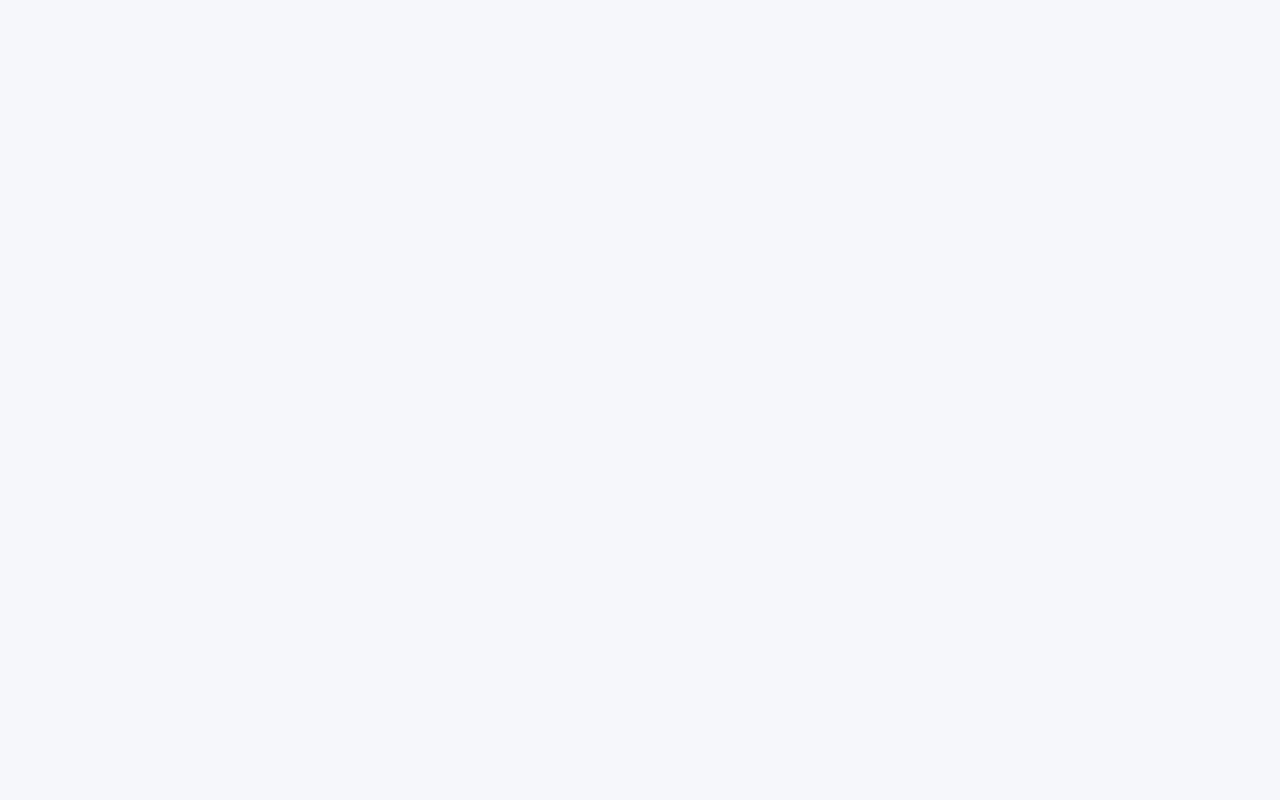
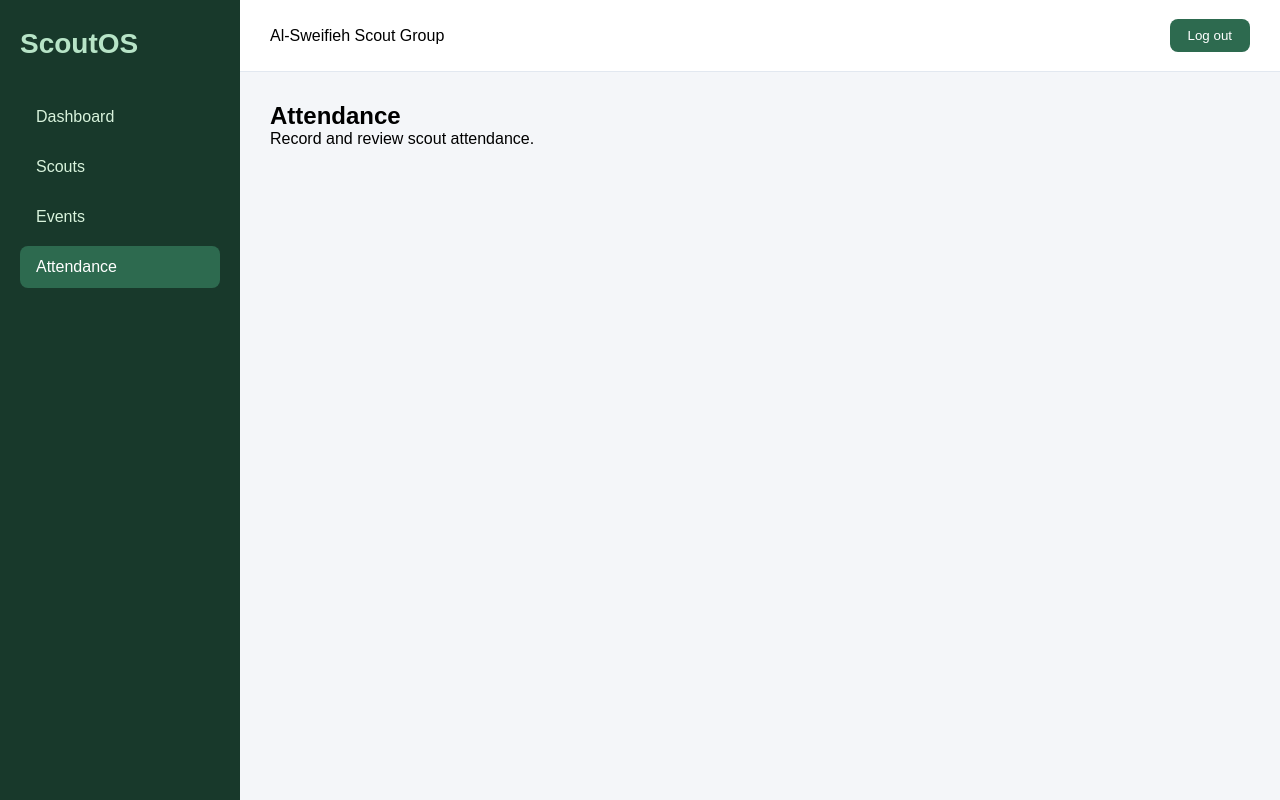
Before and after one commit to FawziMasa/ScoutOS, a React (Vite) app in the folder frontend/: page /attendance in a window 1280 px wide. Before the commit this address had no page. Built offline with nearby package versions, Linux system fonts and the light colour scheme; sample sign-in values are in the browser's storage.

Commit message:
Build ScoutOS navigation and application layout

```diff
--- a/frontend/src/App.css
+++ b/frontend/src/App.css
@@ -1,26 +1,73 @@
-.app {
+.app-layout {
   display: flex;
-  height: 100vh;
+  min-height: 100vh;
 }
 
 .sidebar {
-  width: 250px;
-  background: #1e293b;
+  width: 240px;
+  padding: 28px 20px;
+  background: #18392b;
   color: white;
-  padding: 20px;
 }
 
-.main {
+.sidebar-logo {
+  margin-bottom: 36px;
+  font-size: 28px;
+  color: #b7e4c7;
+}
+
+.sidebar-nav {
+  display: flex;
+  flex-direction: column;
+  gap: 8px;
+}
+
+.sidebar-link {
+  padding: 12px 16px;
+  border-radius: 8px;
+  color: #d8f3dc;
+  text-decoration: none;
+  transition: 0.2s;
+}
+
+.sidebar-link:hover,
+.sidebar-link.active {
+  background: #2d6a4f;
+  color: white;
+}
+
+.app-main {
+  display: flex;
   flex: 1;
+  min-width: 0;
+  flex-direction: column;
 }
 
 .navbar {
-  height: 70px;
+  height: 72px;
+  padding: 0 30px;
   background: white;
-  padding: 20px;
-  border-bottom: 1px solid #ddd;
+  border-bottom: 1px solid #e2e8f0;
+  display: flex;
+  align-items: center;
+  justify-content: space-between;
 }
 
-.content {
-  padding: 20px;
+.logout-button {
+  padding: 9px 18px;
+  border: 0;
+  border-radius: 8px;
+  background: #2d6a4f;
+  color: white;
+  cursor: pointer;
 }
+
+.logout-button:hover {
+  background: #1b4332;
+}
+
+.app-content {
+  flex: 1;
+  padding: 30px;
+  background: #f4f6f9;
+}
--- a/frontend/src/App.tsx
+++ b/frontend/src/App.tsx
@@ -1,16 +1,41 @@
-import { BrowserRouter, Routes, Route } from "react-router-dom";
+import { BrowserRouter, Navigate, Route, Routes } from "react-router-dom";
+import "./App.css";
 
+import AppLayout from "./components/AppLayout";
+import Attendance from "./pages/Attendance";
+import Dashboard from "./pages/Dashboard";
+import Events from "./pages/Events";
+import ForgotPassword from "./pages/ForgotPassword";
 import Login from "./pages/Login";
 import Register from "./pages/Register";
-import Dashboard from "./pages/Dashboard";
-import ForgotPassword from "./pages/ForgotPassword";
+import Scouts from "./pages/Scouts";
+
+function ProtectedRoute() {
+  const loggedIn =
+    sessionStorage.getItem("loggedIn") ||
+    localStorage.getItem("loggedIn");
+
+  return loggedIn ? <AppLayout /> : <Navigate to="/" replace />;
+}
 
 function App() {
-  return (<BrowserRouter> <Routes>
-    <Route path="/" element={<Login />} />
-    <Route path="/register" element={<Register />} />
-    <Route path="/forgot-password" element={<ForgotPassword />} />
-    <Route path="/dashboard" element={<Dashboard />} /> </Routes> </BrowserRouter>
+  return (
+    <BrowserRouter>
+      <Routes>
+        <Route path="/" element={<Login />} />
+        <Route path="/register" element={<Register />} />
+        <Route path="/forgot-password" element={<ForgotPassword />} />
+
+        <Route element={<ProtectedRoute />}>
+          <Route path="/dashboard" element={<Dashboard />} />
+          <Route path="/scouts" element={<Scouts />} />
+          <Route path="/events" element={<Events />} />
+          <Route path="/attendance" element={<Attendance />} />
+        </Route>
+
+        <Route path="*" element={<Navigate to="/" replace />} />
+      </Routes>
+    </BrowserRouter>
   );
 }
 
--- /dev/null
+++ b/frontend/src/components/AppLayout.tsx
@@ -0,0 +1,21 @@
+import { Outlet } from "react-router-dom";
+import Navbar from "./Navbar";
+import Sidebar from "./Sidebar";
+
+function AppLayout() {
+    return (
+        <div className="app-layout">
+            <Sidebar />
+
+            <div className="app-main">
+                <Navbar />
+
+                <main className="app-content">
+                    <Outlet />
+                </main>
+            </div>
+        </div>
+    );
+}
+
+export default AppLayout;
--- a/frontend/src/components/Navbar.tsx
+++ b/frontend/src/components/Navbar.tsx
@@ -1,8 +1,22 @@
+import { useNavigate } from "react-router-dom";
+
 function Navbar() {
+    const navigate = useNavigate();
+
+    const handleLogout = () => {
+        sessionStorage.removeItem("loggedIn");
+        localStorage.removeItem("loggedIn");
+        navigate("/");
+    };
+
     return (
-        <nav>
-            <h2>ScoutOS</h2>
-        </nav>
+        <header className="navbar">
+            <span>Al-Sweifieh Scout Group</span>
+
+            <button className="logout-button" onClick={handleLogout}>
+                Log out
+            </button>
+        </header>
     );
 }
 
--- a/frontend/src/components/Sidebar.tsx
+++ b/frontend/src/components/Sidebar.tsx
@@ -1,12 +1,30 @@
+import { NavLink } from "react-router-dom";
+
+const links = [
+    { path: "/dashboard", label: "Dashboard" },
+    { path: "/scouts", label: "Scouts" },
+    { path: "/events", label: "Events" },
+    { path: "/attendance", label: "Attendance" },
+];
+
 function Sidebar() {
     return (
-        <aside>
-            <ul>
-                <li>Dashboard</li>
-                <li>Scouts</li>
-                <li>Events</li>
-                <li>Attendance</li>
-            </ul>
+        <aside className="sidebar">
+            <h1 className="sidebar-logo">ScoutOS</h1>
+
+            <nav className="sidebar-nav">
+                {links.map((link) => (
+                    <NavLink
+                        key={link.path}
+                        to={link.path}
+                        className={({ isActive }) =>
+                            `sidebar-link ${isActive ? "active" : ""}`
+                        }
+                    >
+                        {link.label}
+                    </NavLink>
+                ))}
+            </nav>
         </aside>
     );
 }
--- a/frontend/src/pages/Attendance.tsx
+++ b/frontend/src/pages/Attendance.tsx
@@ -0,0 +1,10 @@
+function Attendance() {
+  return (
+    <section>
+      <h1>Attendance</h1>
+      <p>Record and review scout attendance.</p>
+    </section>
+  );
+}
+
+export default Attendance;
--- a/frontend/src/pages/Dashboard.tsx
+++ b/frontend/src/pages/Dashboard.tsx
@@ -1,16 +1,29 @@
+import { useEffect } from "react";
+
 function Dashboard() {
+    useEffect(() => {
+        const loggedIn =
+            sessionStorage.getItem("loggedIn") ||
+            localStorage.getItem("loggedIn");
+
+        if (!loggedIn) {
+            window.location.href = "/";
+        }
+    }, []);
+
+    const handleLogout = () => {
+        sessionStorage.removeItem("loggedIn");
+        localStorage.removeItem("loggedIn");
+        window.location.href = "/";
+    };
+
     return (
         <div style={{ padding: "40px" }}>
             <h1>SweifiehOS Dashboard</h1>
 
             <p>Welcome to the system.</p>
 
-            <button
-                onClick={() => {
-                    sessionStorage.removeItem("loggedIn");
-                    window.location.href = "/";
-                }}
-            >
+            <button onClick={handleLogout}>
                 Logout
             </button>
         </div>
--- a/frontend/src/pages/Events.tsx
+++ b/frontend/src/pages/Events.tsx
@@ -0,0 +1,10 @@
+function Events() {
+  return (
+    <section>
+      <h1>Events</h1>
+      <p>Create and manage scouting events.</p>
+    </section>
+  );
+}
+
+export default Events;
--- a/frontend/src/pages/Login.tsx
+++ b/frontend/src/pages/Login.tsx
@@ -1,10 +1,30 @@
+import { useState } from "react";
 import backgroundImage from "../assets/login-bg.png";
 import "./Login.css";
 import { Link } from "react-router-dom";
 
 function Login() {
+    const [username, setUsername] = useState("");
+    const [password, setPassword] = useState("");
+    const [rememberMe, setRememberMe] = useState(false);
+
     const handleLogin = () => {
-        sessionStorage.setItem("loggedIn", "true");
+        if (!username.trim()) {
+            alert("Username is required.");
+            return;
+        }
+
+        if (!password.trim()) {
+            alert("Password is required.");
+            return;
+        }
+
+        if (rememberMe) {
+            localStorage.setItem("loggedIn", "true");
+        } else {
+            sessionStorage.setItem("loggedIn", "true");
+        }
+
         window.location.href = "/dashboard";
     };
 
@@ -23,12 +43,27 @@ function Login() {
                 <input
                     type="text"
                     placeholder="Username"
+                    value={username}
+                    onChange={(e) => setUsername(e.target.value)}
                 />
 
                 <input
                     type="password"
                     placeholder="Password"
+                    value={password}
+                    onChange={(e) => setPassword(e.target.value)}
                 />
+
+                <div style={{ marginBottom: "15px" }}>
+                    <input
+                        type="checkbox"
+                        checked={rememberMe}
+                        onChange={(e) =>
+                            setRememberMe(e.target.checked)
+                        }
+                    />
+                    {" "}Remember Me
+                </div>
 
                 <button
                     className="login-btn"
--- a/frontend/src/pages/Register.tsx
+++ b/frontend/src/pages/Register.tsx
@@ -1,24 +1,88 @@
+import { useState } from "react";
+
 function Register() {
+    const [fullName, setFullName] = useState("");
+    const [username, setUsername] = useState("");
+    const [email, setEmail] = useState("");
+    const [password, setPassword] = useState("");
+    const [confirmPassword, setConfirmPassword] = useState("");
+
+    const handleRegister = () => {
+        if (
+            !fullName ||
+            !username ||
+            !email ||
+            !password ||
+            !confirmPassword
+        ) {
+            alert("Please fill all fields.");
+            return;
+        }
+
+        if (!email.includes("@")) {
+            alert("Invalid email.");
+            return;
+        }
+
+        if (password.length < 8) {
+            alert("Password must be at least 8 characters.");
+            return;
+        }
+
+        if (password !== confirmPassword) {
+            alert("Passwords do not match.");
+            return;
+        }
+
+        alert("Account created successfully.");
+
+        window.location.href = "/";
+    };
+
     return (
         <div style={{ padding: "40px" }}>
             <h1>Create Account</h1>
 
-            <input placeholder="Full Name" />
+            <input
+                placeholder="Full Name"
+                value={fullName}
+                onChange={(e) => setFullName(e.target.value)}
+            />
             <br /><br />
 
-            <input placeholder="Username" />
+            <input
+                placeholder="Username"
+                value={username}
+                onChange={(e) => setUsername(e.target.value)}
+            />
             <br /><br />
 
-            <input placeholder="Email" />
+            <input
+                placeholder="Email"
+                value={email}
+                onChange={(e) => setEmail(e.target.value)}
+            />
             <br /><br />
 
-            <input type="password" placeholder="Password" />
+            <input
+                type="password"
+                placeholder="Password"
+                value={password}
+                onChange={(e) => setPassword(e.target.value)}
+            />
             <br /><br />
 
-            <input type="password" placeholder="Confirm Password" />
+            <input
+                type="password"
+                placeholder="Confirm Password"
+                value={confirmPassword}
+                onChange={(e) => setConfirmPassword(e.target.value)}
+            />
             <br /><br />
 
-            <button>Create Account</button>
+            <button onClick={handleRegister}>
+                Create Account
+            </button>
         </div>
     );
 }
```
